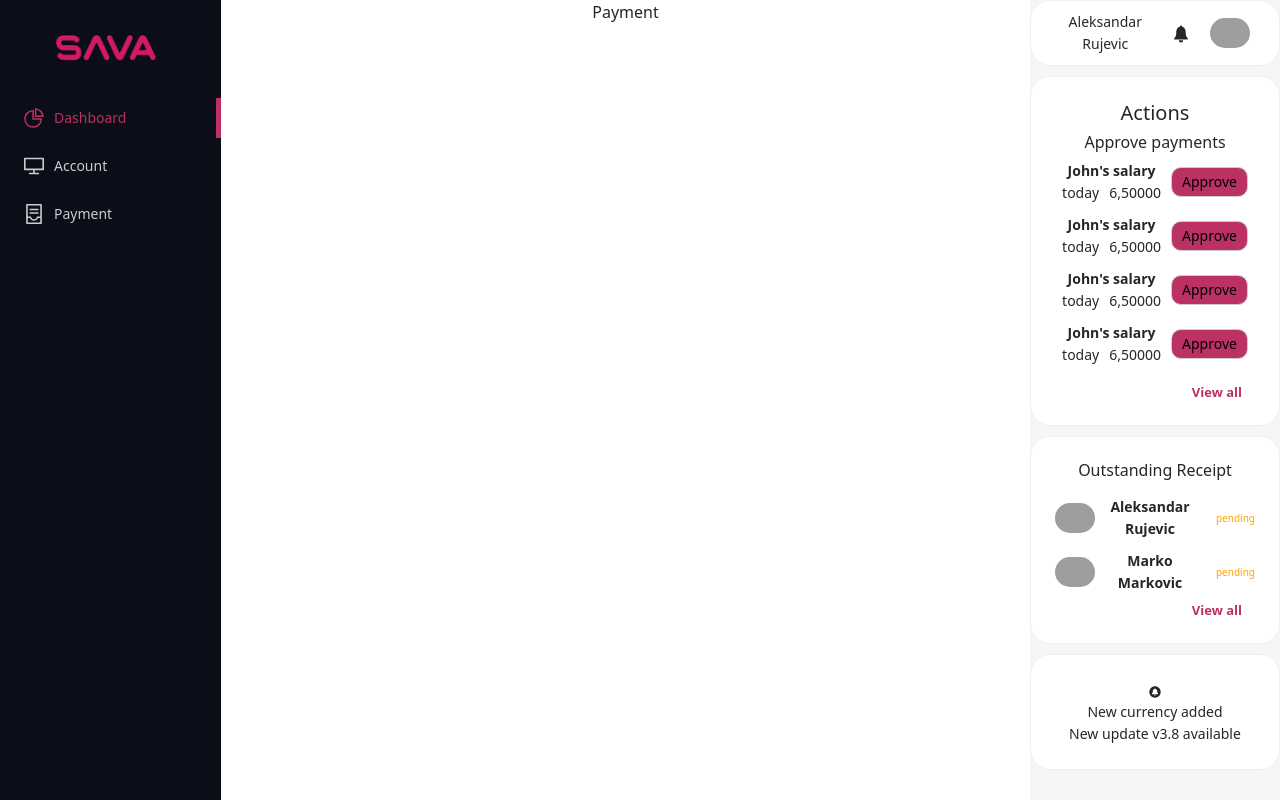
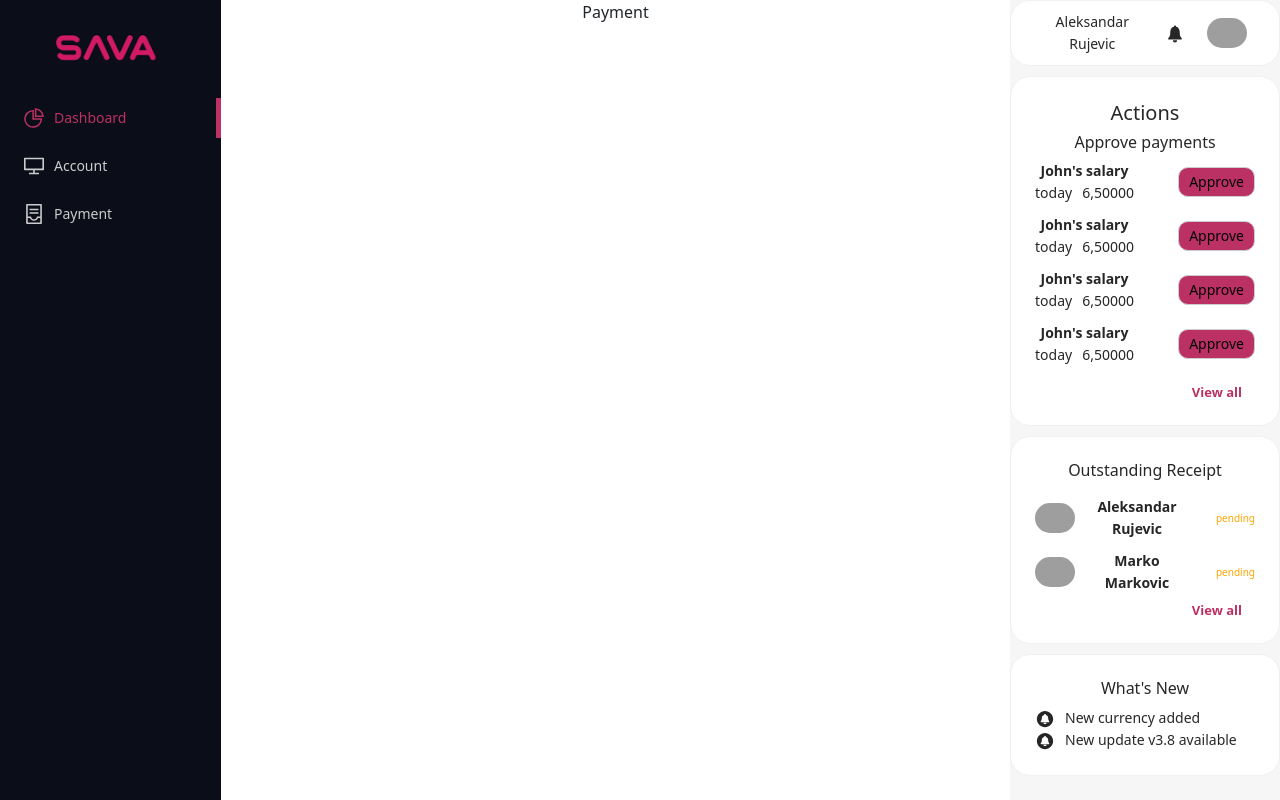
Before and after one commit to Ruja159/Dashboard, a React (Create React App) app: page /payment in a window 1280 px wide. Built offline with nearby package versions, Linux system fonts and the light colour scheme; grey boxes are pictures that could not be loaded.

Commit message:
feeds added

```diff
--- a/src/assets/scss/index.scss
+++ b/src/assets/scss/index.scss
@@ -12,3 +12,4 @@
 @import '../../pages/dashboard/components/profile/profile';
 @import '../../pages/dashboard/components/actions/actions';
 @import '../../pages/dashboard/components/outstanding_receipt/outstandingReceipt';
+@import '../../pages/dashboard/components/newsfeeds/newsFeeds';
--- a/src/components/sidebar/sidebar.scss
+++ b/src/components/sidebar/sidebar.scss
@@ -1,7 +1,7 @@
 @import '../../assets/scss/variables';
 
 .sidebar {
-  width: 250px;
+  width: 270px;
   display: flex;
   flex-direction: column;
   //justify-content: space-between;
--- a/src/pages/dashboard/components/actions/actions.scss
+++ b/src/pages/dashboard/components/actions/actions.scss
@@ -1,7 +1,7 @@
 @import '../../../../assets/scss/variables';
 .action-list {
   display: flex;
-  justify-content: center;
+  justify-content: space-between;
   align-items: center;
   margin-bottom: 10px;
   gap: 10px;
--- a/src/pages/dashboard/components/newsfeeds/NewsFeeds.tsx
+++ b/src/pages/dashboard/components/newsfeeds/NewsFeeds.tsx
@@ -18,11 +18,16 @@ const NewsFeeds = () => {
     return (
        <Card>
            <div>
-               <IoNotificationsCircle />
+               <h6>What's New</h6>
                {data.map((item: any)=> {
                    return(
-                       <div>
-                           {item.feed}
+                       <div className="feeds-container">
+                           <div>
+                               <IoNotificationsCircle />
+                           </div>
+                           <div>
+                               {item.feed}
+                           </div>
                        </div>
                    )
                })}
--- /dev/null
+++ b/src/pages/dashboard/components/newsfeeds/newsFeeds.scss
@@ -0,0 +1,10 @@
+.feeds-container {
+  display: flex;
+  justify-content: flex-start;
+  gap: 10px;
+
+  svg {
+    width: 20px;
+    height: 20px;
+  }
+}
```
